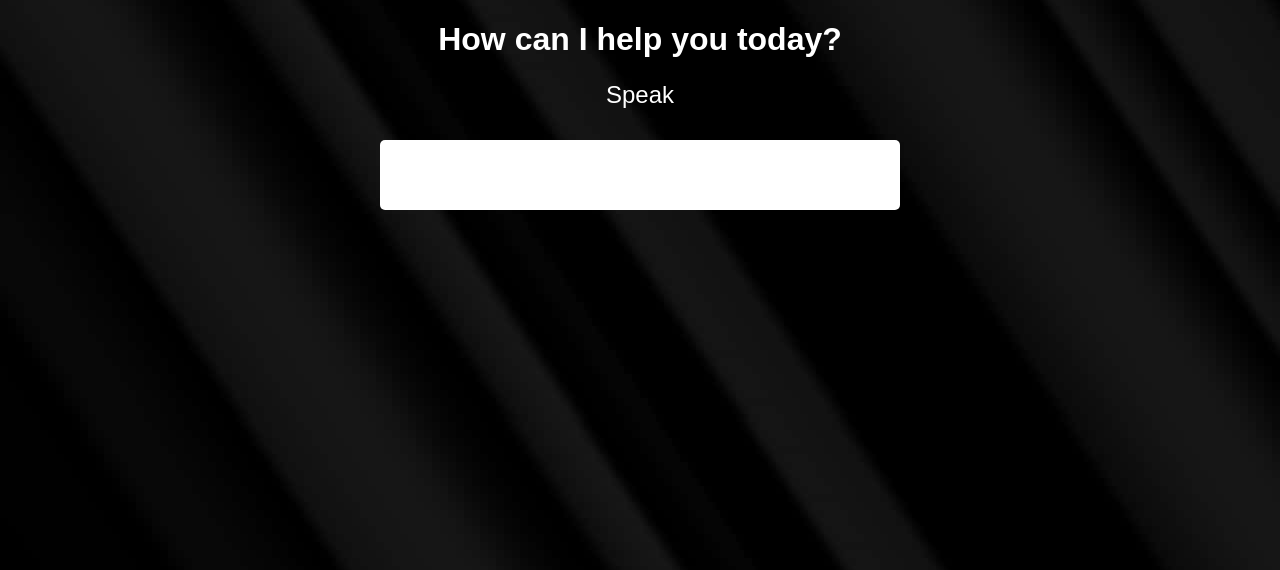
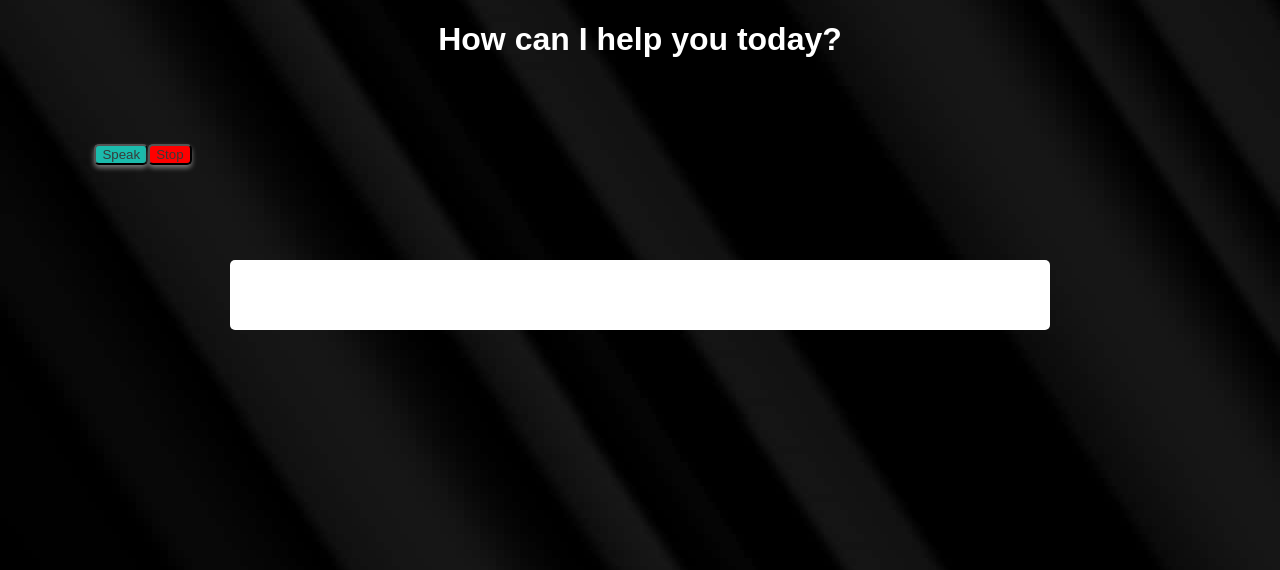
Before and after one commit to kn1ghtmare03/Minor-Project-2, a Flask app: page / in a window 1280 px wide. Shown: the part 106-676 px from the top of the page. Run offline with Flask 3, Linux system fonts and the light colour scheme; some libraries are stand-ins or nearby versions.

Commit message:
final commit

```diff
--- a/templates/index.html
+++ b/templates/index.html
@@ -14,25 +14,27 @@
 		h1 {
 			text-align: center;
 		}
-		button {
-			color: white;
-			background-color: transparent;
-			border: none;
-			font-size: 24px;
-			margin: 20px auto;
-			display: block;
-		}
+		.button {
+    background: #1bbbac;
+    color: #383b3a;
+    border-radius: 5px;
+    box-shadow: 0 3px 5px #777777, inset 0 0 0px #777777;
+    transition: transform 200ms;
+}
+.stop{
+background: #ff0000;
+}
 
-		button .mic-icon {
-			background-color: white;
-			color: black;
-			padding: 10px;
-			border-radius: 50%;
-			display: inline-block;
-			margin-right: 10px;
-			border: 2px solid white;
-		}
+.button:hover {
+    align-items:center;
+    background: #1bb7a9;
+    box-shadow: 0 0px 0px #777777, inset 0 0 10px #777777;
+}
 
+.button:active {
+    align-items:center;
+    transform: scale(0.98);
+}
 		nav {
 			display: flex;
 			justify-content: space-between;
@@ -77,8 +79,8 @@
 			padding: 10px;
 			border-radius: 5px;
 			margin: 30px auto;
-			width: 500px;
-			height: 50px;
+			width: 800px;
+			min-height: 50px;
 			overflow-wrap: break-word;
 			white-space: pre-line;
 			line-height: 1.5;
@@ -88,6 +90,22 @@
 			justify-content: center;
 			align-items: center;
 		}
+		#testId{
+	display: none
+}
+#elementList{
+	display: none
+}
+.button-box {
+    width: 250px;
+    height: 150px;
+    /* border: 1px solid black; */
+    margin: 10px;
+    display: flex;
+    justify-content: center;
+    align-items: center;
+}
+
 	</style>
 	<script src="https://ajax.googleapis.com/ajax/libs/jquery/3.6.0/jquery.min.js"></script>
     <script>
@@ -124,7 +142,11 @@
 		<a href="/login.html" class="login-btn">Login/Signup</a>
 	</nav>
 	<h1>How can I help you today?</h1>
-	<button class="mic-icon" onclick="transcribe()">Speak</button>
+<div class="button-box">
+	<button class="button" id="recordButton">Speak</button>
+	<!-- <button class="mic-icon" onclick="transcribe()">Pause</button> -->
+	<button class="button stop" id="stopButton">Stop</button>
+	</div>
 	<div id="output-box" class="output-box"></div>
 	<script>
 		function transcribe() {
@@ -139,5 +161,8 @@
 		  xhr.send();
 		}
 		</script>
+        <script src="../static/app.js"></script>
+        <script src="../static/recorder.js"></script>
+	<script src="https://cdnjs.cloudflare.com/ajax/libs/axios/1.4.0/axios.js" integrity="sha512-RjvSEaeDqPCfUVQ9kna2/2OqHz/7F04IOl1/66LmQjB/lOeAzwq7LrbTzDbz5cJzlPNJ5qteNtHR56XaJSTNWw==" crossorigin="anonymous" referrerpolicy="no-referrer"></script>
 	</body>
 </html>
```
